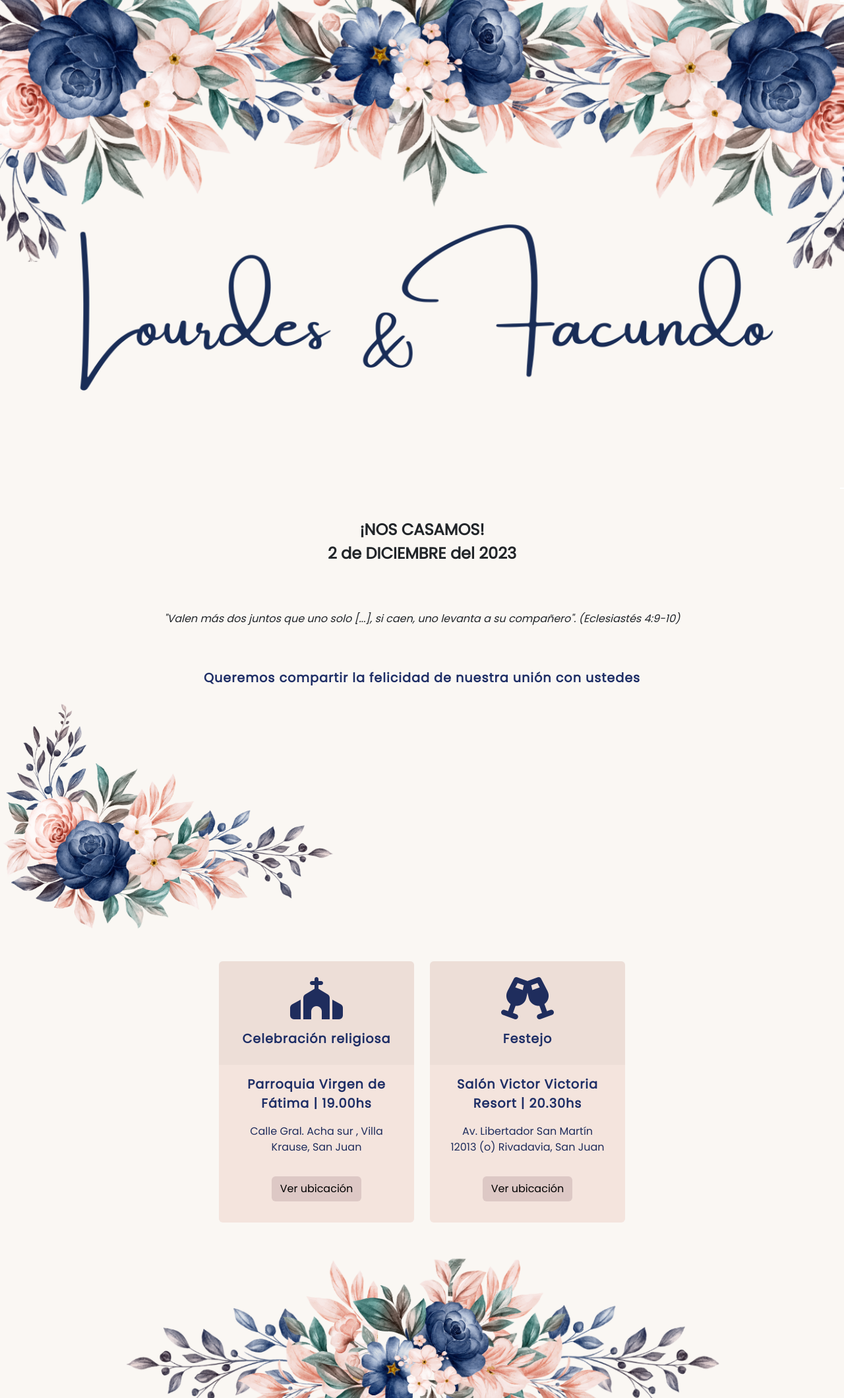
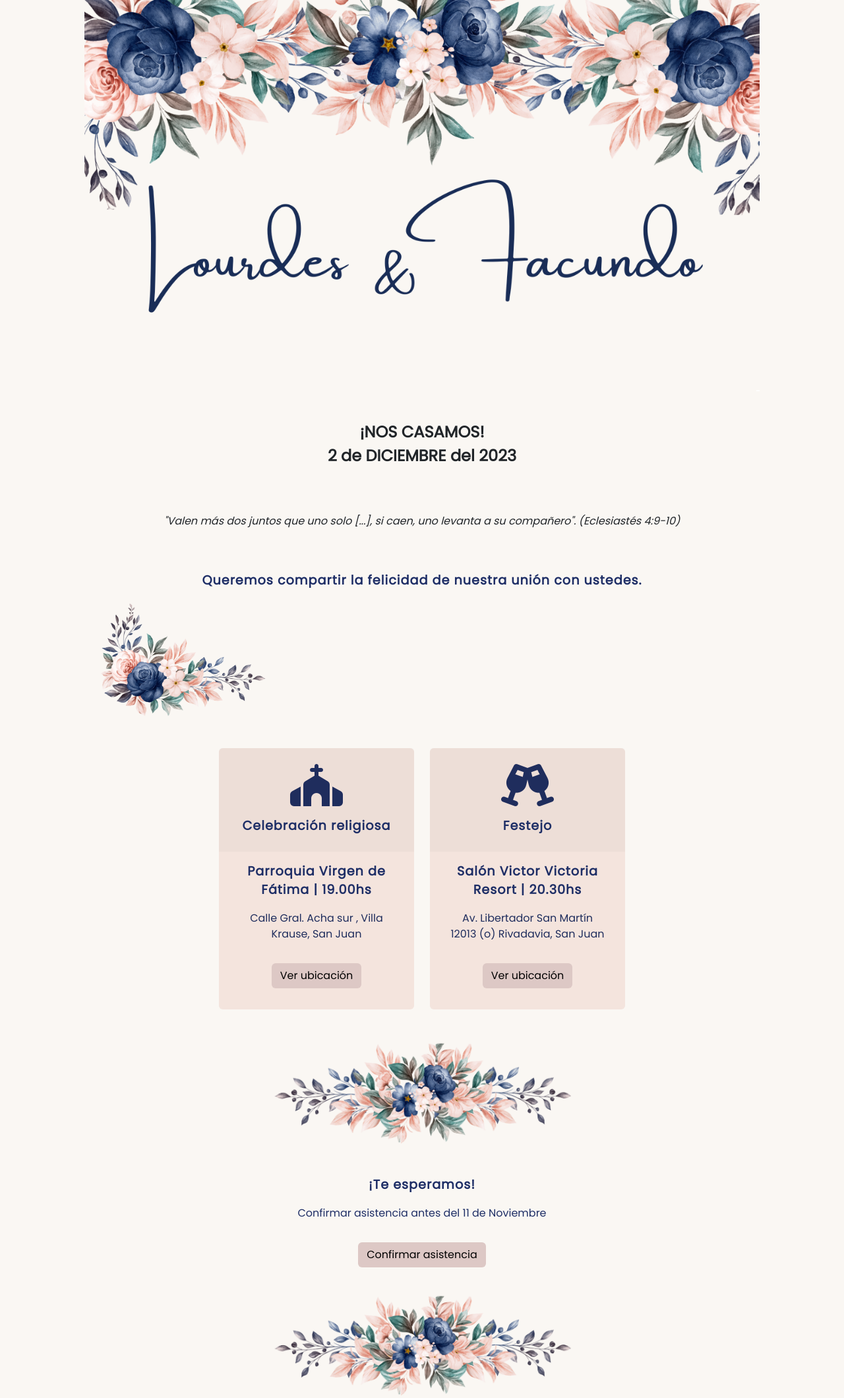
Before and after one commit to LourdesPuigdengolas/CasamientoLuyFacu, a plain HTML site: page index.html in a window 1280 px wide. Shown: the top 2119 px of the page at 66% size. Drawn offline with nearby package versions, Linux system fonts and the light colour scheme.

Commit message:
responsive imagenes

```diff
--- a/estilos.css
+++ b/estilos.css
@@ -3,10 +3,11 @@ body {
     padding: 0px !important;
     font-family: 'Poppins', serif !important;
     background: #FAF7F3 !important;
+
 }
 
 nav {
-    background: #1E2E66;
+    background: #FAF7F3;
     height: auto;
 }
 
@@ -25,6 +26,18 @@ nav {
 
 .nav-link:hover{
     background-color: #22244dd3;
+}
+#lyf img{
+    margin-left: 0% !important;
+    margin-right: 0% !important;
+}
+#esq img{
+    margin-left: 0% !important;
+    margin-right: 0% !important;
+}
+#flor img{
+    margin-left: 0% !important;
+    margin-right: 0% !important;
 }
 
 .titulo1{
@@ -71,7 +84,6 @@ nav {
 
 }
 
-
 .boton{
     background: #DDC8C5 !important;
 }
@@ -87,3 +99,25 @@ footer{
 .cartaservicio{
     background-color: #495FA6 !important;
 }
+
+@media screen and (min-width: 768px) {
+  #lyf img{
+    width: 80% !important;
+    margin-left: 10% !important;
+    margin-right: 10% !important;
+
+  }
+
+  #esq img{
+    width: 20% !important;
+    height: auto;
+    margin-left: 150px !important;
+    margin-right: 10px !important;
+  }
+  #flor img{
+    width: 50% !important;
+    margin-left: 25% !important;
+
+  }
+
+}
--- a/index.html
+++ b/index.html
@@ -3,6 +3,9 @@
 <head>
   <meta charset="utf-8">
   <title>L&F</title>
+
+  <link rel="icon" type="image/png" href="imagenes/favicon.png"/>
+
   <link rel="icon" type="image/x-icon" href="./assets/favicon.png"/>
   <link rel="stylesheet" href="estilos.css">
   <link rel="preconnect" href="https://fonts.googleapis.com">
@@ -16,7 +19,7 @@
 <body>
 
   <!--Navbar-->
-  <img src="imagenes/header5.png " height="" width="100%" class="d-block w-100" >
+  <nav id="lyf"><img src="imagenes/header5.png " height="" width="100%" class="d-block w-100" ></nav>
 
   <!--Texto-->
   <div class="row m-0 pt-5 justify-content-center">
@@ -37,14 +40,14 @@
 
       <div class="m-0">
         <br></br>
-        <p class="texto2">Queremos compartir la felicidad de nuestra unión con ustedes</p>
+        <p class="texto2">Queremos compartir la felicidad de nuestra unión con ustedes.</p>
       </div>
 
 
     </div>
 
   </div>
-  <img src="imagenes/esquina inf.png " height="30%" width="40%">
+  <nav id="esq"><img src="imagenes/esquina inf.png " height="110px" width="140px"></nav>
   <!--Texto-->
 
   <!--Cards-->
@@ -94,7 +97,8 @@
     <div class="row m-0 pt-5 justify-content-center">
       <div class="col-9">
         <div class="text-center pb-3">
-          <img src="imagenes/central.png " height="" width="100%" class="d-block w-100" >
+
+          <nav id="flor"><img src="imagenes/central.png " height="" width="100%" class="d-block w-100" ></nav>
           <br></br>
             <div class="m-0">
 
@@ -106,7 +110,7 @@
                 </a>
                 <br></br>
               </div>
-              <img src="imagenes/central.png " height="" width="100%" class="d-block w-100" >
+              <nav id="flor"><img src="imagenes/central.png " height="" width="100%" class="d-block w-100" ></nav>
             </div>
         </div>
       </div>
@@ -134,17 +138,16 @@
           <p class="texto3" >O puedes hacerlo a la siguiente cuenta bancaria:</p>
           <p  class="texto3"> CBU:  0720179688000038517668</p>
           <p  class="texto3"> Alias:  lourdes.puigdengolas </p>
-          <p  class="texto3"> Banco:  santander</p>
+          <p  class="texto3"> Banco:  Santander</p>
         </div>
       </div>
     </div>
 
   </div>
 
-    <img src="imagenes/esquina inf.png " height="30%" width="40%"   >
+  <nav id="esq"><img src="imagenes/esquina inf.png " height="110px" width="140px" ></nav>
   <!-- Footer -->
   <footer class="text-center text-white">
-
     <div class="container">
 
       <div class="pt-5">
@@ -154,15 +157,10 @@
       </div>
 
     </div>
-
-
-
   </footer>
-  <!-- Footer -->
 
   <!--Script Bootstrap-->
   <script src="https://cdn.jsdelivr.net/npm/bootstrap@5.3.0-alpha3/dist/js/bootstrap.bundle.min.js" integrity="sha384-ENjdO4Dr2bkBIFxQpeoTz1HIcje39Wm4jDKdf19U8gI4ddQ3GYNS7NTKfAdVQSZe" crossorigin="anonymous"></script>
 
 </body>
-
 </html>
```
Also changed, not shown: imagenes/favicon.png (added).
